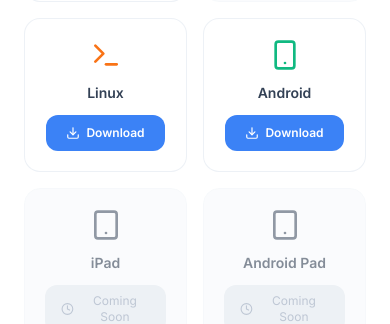
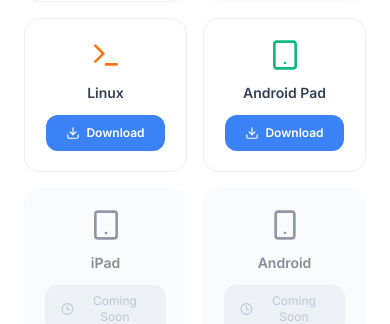
Before and after one commit to skyloveflash1-netizen/type-flow-landing, a React (Vite) app: page / in a window 390 px wide. Shown: the part 6239-6563 px from the top of the page. Built offline with nearby package versions, Linux system fonts and the light colour scheme.

Commit message:
fix: android pad only, not phone

```diff
--- a/src/components/Download.tsx
+++ b/src/components/Download.tsx
@@ -29,9 +29,9 @@
     { icon: Monitor, label: 'Windows', id: 'windows', available: true, color: 'text-blue-500', url: 'https://github.com/skyloveflash1-netizen/type-flow-landing/releases/download/v1.0.0/typeflow.zip', isLinux: false },
     { icon: Apple, label: 'macOS', id: 'mac', available: false, color: 'text-slate-600 dark:text-slate-300', url: '', isLinux: false },
     { icon: Terminal, label: 'Linux', id: 'linux', available: true, color: 'text-orange-500', url: '', isLinux: true },
-    { icon: Smartphone, label: 'Android', id: 'android', available: true, color: 'text-emerald-500', url: 'https://github.com/skyloveflash1-netizen/type-flow-landing/releases/download/v1.0.0/TypeFlow_1.0.0_android.apk', isLinux: false },
+    { icon: Tablet, label: 'Android Pad', id: 'android-pad', available: true, color: 'text-emerald-500', url: 'https://github.com/skyloveflash1-netizen/type-flow-landing/releases/download/v1.0.0/TypeFlow_1.0.0_android.apk', isLinux: false },
     { icon: Tablet, label: 'iPad', id: 'ipad', available: false, color: 'text-slate-600 dark:text-slate-300', url: '', isLinux: false },
-    { icon: Tablet, label: 'Android Pad', id: 'android-pad', available: false, color: 'text-slate-600 dark:text-slate-300', url: '', isLinux: false },
+    { icon: Smartphone, label: 'Android', id: 'android', available: false, color: 'text-slate-600 dark:text-slate-300', url: '', isLinux: false },
     { icon: Smartphone, label: 'iOS', id: 'ios', available: false, color: 'text-slate-600 dark:text-slate-300', url: '', isLinux: false },
   ];
 
```
